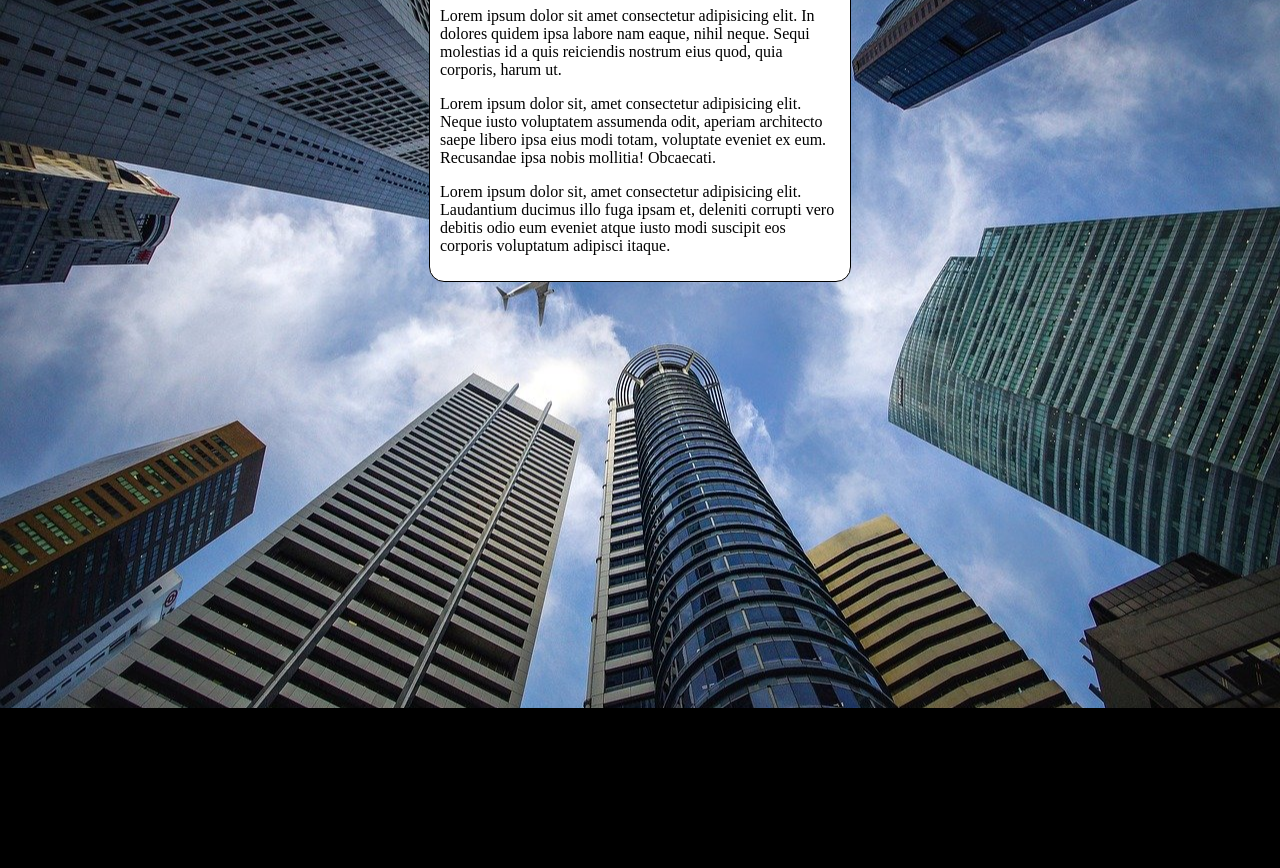
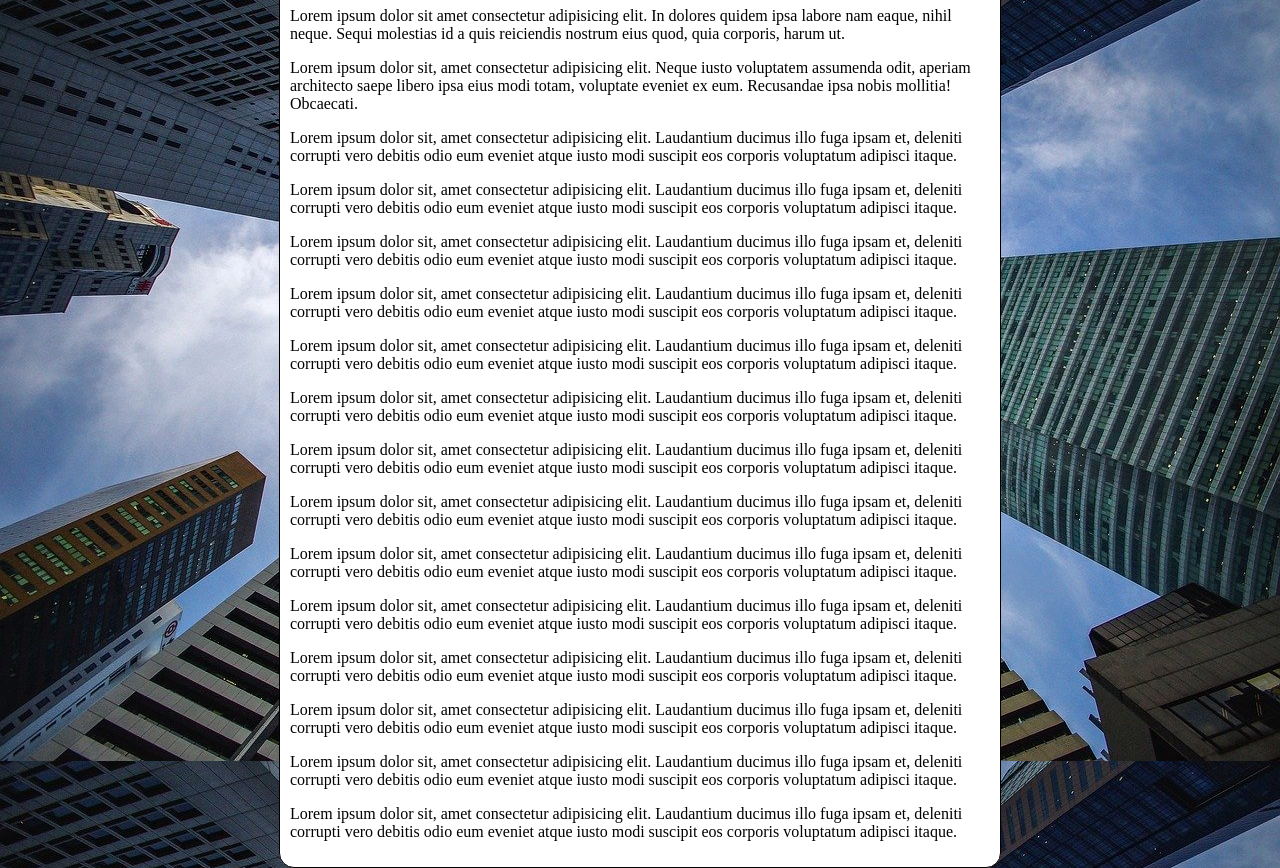
Before and after one commit to lucascesca/html-css, a plain HTML site: page exercicios/ex022/fundo004.html in a window 1280 px wide. Shown: the part 92-960 px from the top of the page. Before the commit the page ends 800 px from the top, so only its background shows below. Drawn offline with Linux system fonts and the light colour scheme.

Commit message:
Update fundo004.html

```diff
--- a/exercicios/ex022/fundo004.html
+++ b/exercicios/ex022/fundo004.html
@@ -4,20 +4,26 @@
     <meta charset="UTF-8">
     <meta http-equiv="X-UA-Compatible" content="IE=edge">
     <meta name="viewport" content="width=device-width, initial-scale=1.0">
-    <title>Document</title>
+    <title>Fundo Fixo de Tela</title>
     <style>
         body {
             height: 97vh;
-            background-color: black;
+            /*background-color: black;
             background-image: url('imagens/wallpaper002.jpg');
             background-position: center center;
             background-repeat: no-repeat;
+            background-size: cover;
+            background-attachment: fixed;*/
+
+            /*Abaixo a shorthand de background*/
+
+            background: black url('imagens/wallpaper002.jpg') center center no-repeat fixed;
             background-size: cover;
         }
 
         main {
             background-color: white;
-            width: 400px;
+            max-width: 700px;
             padding: 10px;
             margin: auto;
             border: 1px solid black;
@@ -31,6 +37,19 @@
         <p>Lorem ipsum dolor sit amet consectetur adipisicing elit. In dolores quidem ipsa labore nam eaque, nihil neque. Sequi molestias id a quis reiciendis nostrum eius quod, quia corporis, harum ut.</p>
         <p>Lorem ipsum dolor sit, amet consectetur adipisicing elit. Neque iusto voluptatem assumenda odit, aperiam architecto saepe libero ipsa eius modi totam, voluptate eveniet ex eum. Recusandae ipsa nobis mollitia! Obcaecati.</p>
         <p>Lorem ipsum dolor sit, amet consectetur adipisicing elit. Laudantium ducimus illo fuga ipsam et, deleniti corrupti vero debitis odio eum eveniet atque iusto modi suscipit eos corporis voluptatum adipisci itaque.</p>
+        <p>Lorem ipsum dolor sit, amet consectetur adipisicing elit. Laudantium ducimus illo fuga ipsam et, deleniti corrupti vero debitis odio eum eveniet atque iusto modi suscipit eos corporis voluptatum adipisci itaque.</p>
+        <p>Lorem ipsum dolor sit, amet consectetur adipisicing elit. Laudantium ducimus illo fuga ipsam et, deleniti corrupti vero debitis odio eum eveniet atque iusto modi suscipit eos corporis voluptatum adipisci itaque.</p>
+        <p>Lorem ipsum dolor sit, amet consectetur adipisicing elit. Laudantium ducimus illo fuga ipsam et, deleniti corrupti vero debitis odio eum eveniet atque iusto modi suscipit eos corporis voluptatum adipisci itaque.</p>
+        <p>Lorem ipsum dolor sit, amet consectetur adipisicing elit. Laudantium ducimus illo fuga ipsam et, deleniti corrupti vero debitis odio eum eveniet atque iusto modi suscipit eos corporis voluptatum adipisci itaque.</p>
+        <p>Lorem ipsum dolor sit, amet consectetur adipisicing elit. Laudantium ducimus illo fuga ipsam et, deleniti corrupti vero debitis odio eum eveniet atque iusto modi suscipit eos corporis voluptatum adipisci itaque.</p>
+        <p>Lorem ipsum dolor sit, amet consectetur adipisicing elit. Laudantium ducimus illo fuga ipsam et, deleniti corrupti vero debitis odio eum eveniet atque iusto modi suscipit eos corporis voluptatum adipisci itaque.</p>
+        <p>Lorem ipsum dolor sit, amet consectetur adipisicing elit. Laudantium ducimus illo fuga ipsam et, deleniti corrupti vero debitis odio eum eveniet atque iusto modi suscipit eos corporis voluptatum adipisci itaque.</p>
+        <p>Lorem ipsum dolor sit, amet consectetur adipisicing elit. Laudantium ducimus illo fuga ipsam et, deleniti corrupti vero debitis odio eum eveniet atque iusto modi suscipit eos corporis voluptatum adipisci itaque.</p>
+        <p>Lorem ipsum dolor sit, amet consectetur adipisicing elit. Laudantium ducimus illo fuga ipsam et, deleniti corrupti vero debitis odio eum eveniet atque iusto modi suscipit eos corporis voluptatum adipisci itaque.</p>
+        <p>Lorem ipsum dolor sit, amet consectetur adipisicing elit. Laudantium ducimus illo fuga ipsam et, deleniti corrupti vero debitis odio eum eveniet atque iusto modi suscipit eos corporis voluptatum adipisci itaque.</p>
+        <p>Lorem ipsum dolor sit, amet consectetur adipisicing elit. Laudantium ducimus illo fuga ipsam et, deleniti corrupti vero debitis odio eum eveniet atque iusto modi suscipit eos corporis voluptatum adipisci itaque.</p>
+        <p>Lorem ipsum dolor sit, amet consectetur adipisicing elit. Laudantium ducimus illo fuga ipsam et, deleniti corrupti vero debitis odio eum eveniet atque iusto modi suscipit eos corporis voluptatum adipisci itaque.</p>
+        <p>Lorem ipsum dolor sit, amet consectetur adipisicing elit. Laudantium ducimus illo fuga ipsam et, deleniti corrupti vero debitis odio eum eveniet atque iusto modi suscipit eos corporis voluptatum adipisci itaque.</p>
     </main>
 </body>
 </html>
```
